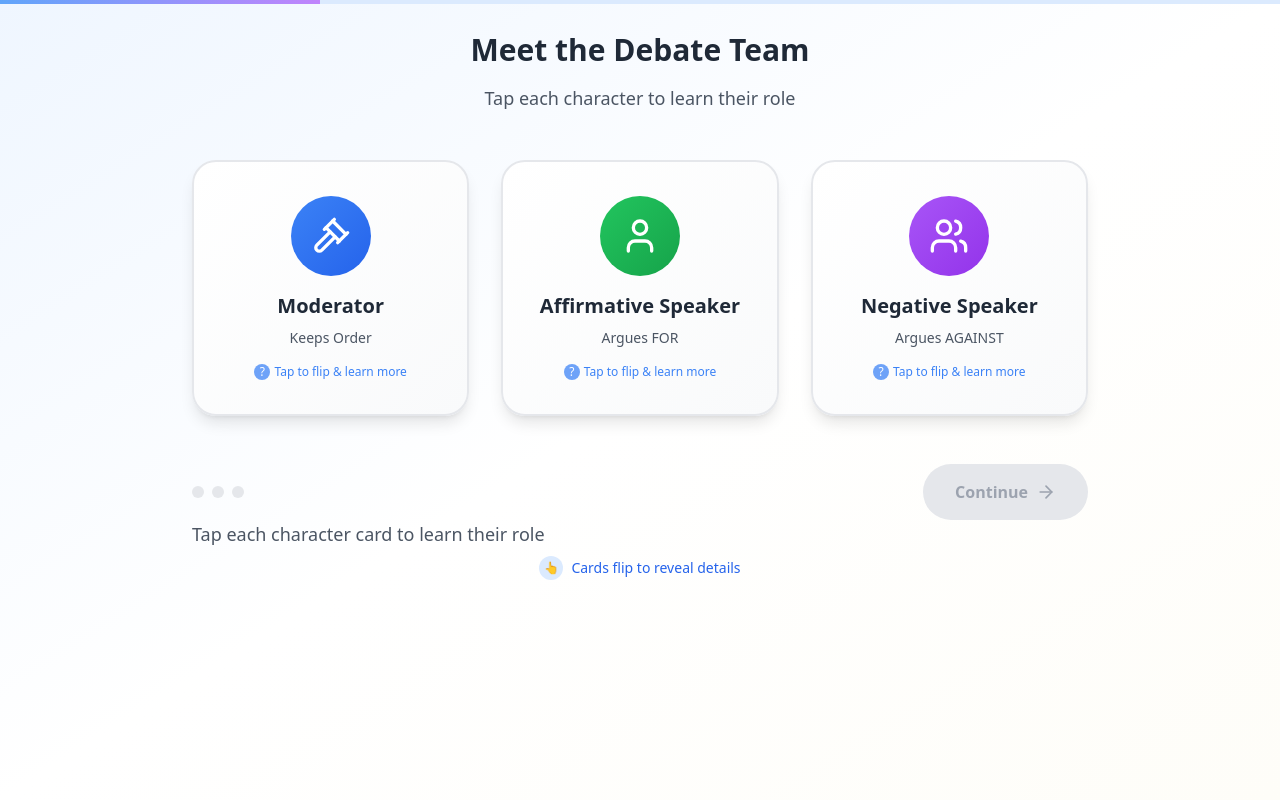
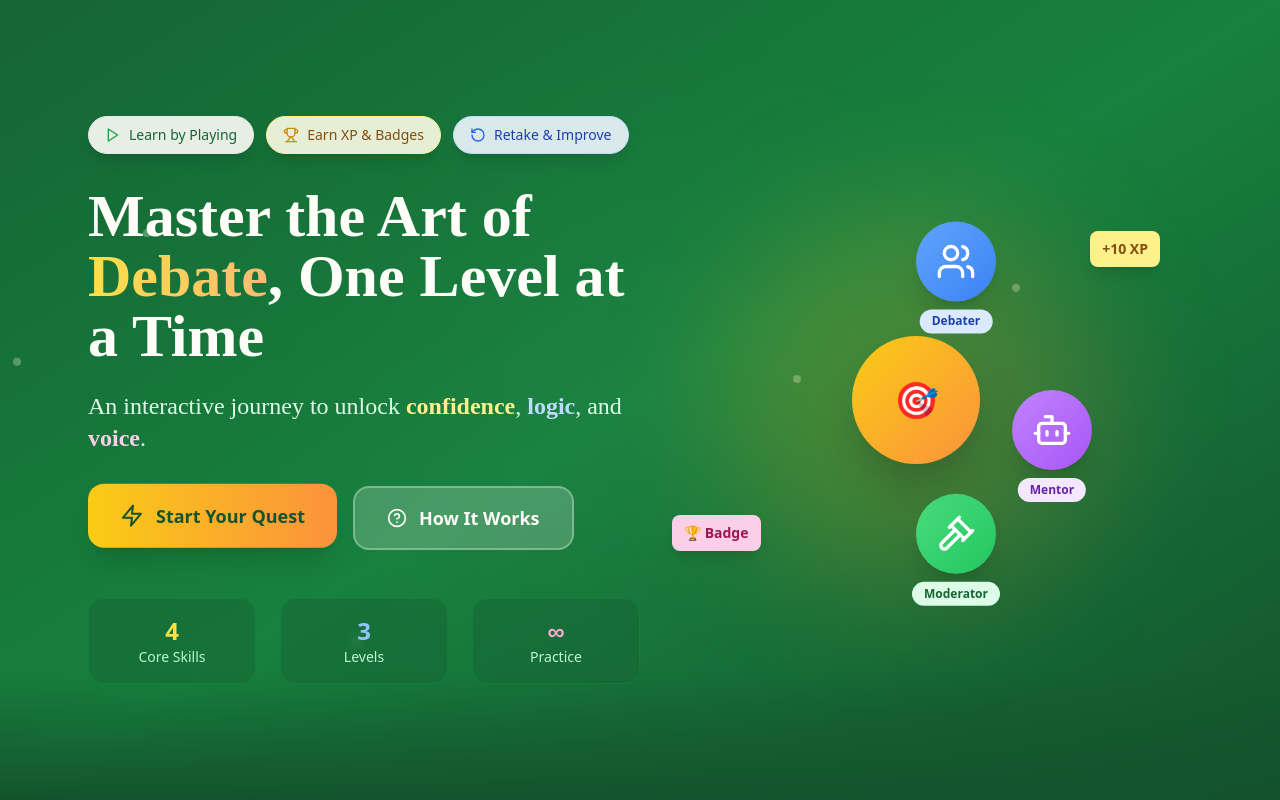
Before and after one commit to legend12309/DNP-debate, a React (Vite) app: page / in a window 1280 px wide. Built offline with nearby package versions, Linux system fonts and the light colour scheme.

Commit message:
Debate Quest Hero Section

```diff
--- /dev/null
+++ b/src/components/HeroSection.tsx
@@ -0,0 +1,170 @@
+import React, { useState, useEffect } from 'react';
+import { Play, HelpCircle, Trophy, Zap, RotateCcw, Users, Bot, Gavel } from 'lucide-react';
+
+interface HeroSectionProps {
+  onStartQuest: () => void;
+  onHowItWorks: () => void;
+}
+
+const HeroSection: React.FC<HeroSectionProps> = ({ onStartQuest, onHowItWorks }) => {
+  const [isVisible, setIsVisible] = useState(false);
+
+  useEffect(() => {
+    setIsVisible(true);
+  }, []);
+
+  return (
+    <div className="min-h-screen bg-gradient-to-br from-green-800 via-green-700 to-green-900 relative overflow-hidden">
+      {/* Chalkboard texture overlay */}
+      <div className="absolute inset-0 opacity-20">
+        <div className="w-full h-full bg-gradient-to-br from-transparent via-white/5 to-transparent"></div>
+        <div className="absolute inset-0 bg-[radial-gradient(circle_at_50%_50%,rgba(255,255,255,0.1),transparent_50%)]"></div>
+      </div>
+
+      {/* Floating chalk dust particles */}
+      <div className="absolute inset-0 overflow-hidden pointer-events-none">
+        {[...Array(6)].map((_, i) => (
+          <div
+            key={i}
+            className="absolute w-2 h-2 bg-cream-100 rounded-full opacity-30 animate-float"
+            style={{
+              left: `${Math.random() * 100}%`,
+              top: `${Math.random() * 100}%`,
+              animationDelay: `${Math.random() * 3}s`,
+              animationDuration: `${3 + Math.random() * 2}s`
+            }}
+          />
+        ))}
+      </div>
+
+      <div className="relative z-10 max-w-6xl mx-auto px-6 py-12 flex flex-col lg:flex-row items-center min-h-screen">
+        {/* Left Content */}
+        <div className={`lg:w-1/2 text-center lg:text-left transition-all duration-1000 ${isVisible ? 'opacity-100 translate-y-0' : 'opacity-0 translate-y-8'}`}>
+          {/* Badge Strip */}
+          <div className="flex flex-wrap justify-center lg:justify-start gap-3 mb-8">
+            <div className="flex items-center gap-2 bg-cream-50/90 backdrop-blur-sm px-4 py-2 rounded-full border border-cream-200 shadow-lg">
+              <Play className="w-4 h-4 text-green-600" />
+              <span className="text-sm font-medium text-green-800">Learn by Playing</span>
+            </div>
+            <div className="flex items-center gap-2 bg-yellow-50/90 backdrop-blur-sm px-4 py-2 rounded-full border border-yellow-200 shadow-lg">
+              <Trophy className="w-4 h-4 text-yellow-600" />
+              <span className="text-sm font-medium text-yellow-800">Earn XP & Badges</span>
+            </div>
+            <div className="flex items-center gap-2 bg-blue-50/90 backdrop-blur-sm px-4 py-2 rounded-full border border-blue-200 shadow-lg">
+              <RotateCcw className="w-4 h-4 text-blue-600" />
+              <span className="text-sm font-medium text-blue-800">Retake & Improve</span>
+            </div>
+          </div>
+
+          {/* Main Heading */}
+          <h1 className="text-4xl lg:text-6xl font-bold text-cream-50 mb-6 leading-tight font-['Caveat']">
+            Master the Art of{' '}
+            <span className="text-transparent bg-gradient-to-r from-yellow-300 to-orange-300 bg-clip-text">
+              Debate
+            </span>
+            , One Level at a Time
+          </h1>
+
+          {/* Subheading */}
+          <p className="text-xl lg:text-2xl text-green-100 mb-8 leading-relaxed font-['Poppins']">
+            An interactive journey to unlock{' '}
+            <span className="text-yellow-200 font-semibold">confidence</span>,{' '}
+            <span className="text-blue-200 font-semibold">logic</span>, and{' '}
+            <span className="text-pink-200 font-semibold">voice</span>.
+          </p>
+
+          {/* CTA Buttons */}
+          <div className="flex flex-col sm:flex-row gap-4 justify-center lg:justify-start">
+            <button
+              onClick={onStartQuest}
+              className="group bg-gradient-to-r from-yellow-400 to-orange-400 text-green-900 px-8 py-4 rounded-2xl font-bold text-lg shadow-xl hover:shadow-2xl hover:scale-105 transition-all duration-300 flex items-center justify-center gap-3 animate-bounce"
+            >
+              <Zap className="w-6 h-6 group-hover:rotate-12 transition-transform" />
+              Start Your Quest
+            </button>
+
+            <button
+              onClick={onHowItWorks}
+              className="bg-cream-50/20 backdrop-blur-sm text-cream-50 border-2 border-cream-50/30 px-8 py-4 rounded-2xl font-semibold text-lg hover:bg-cream-50/30 hover:scale-105 transition-all duration-300 flex items-center justify-center gap-3"
+            >
+              <HelpCircle className="w-5 h-5" />
+              How It Works
+            </button>
+          </div>
+
+          {/* Stats */}
+          <div className="mt-12 grid grid-cols-3 gap-6 text-center">
+            <div className="bg-green-800/50 backdrop-blur-sm rounded-2xl p-4 border border-green-600/30">
+              <div className="text-2xl font-bold text-yellow-300">4</div>
+              <div className="text-sm text-green-200">Core Skills</div>
+            </div>
+            <div className="bg-green-800/50 backdrop-blur-sm rounded-2xl p-4 border border-green-600/30">
+              <div className="text-2xl font-bold text-blue-300">3</div>
+              <div className="text-sm text-green-200">Levels</div>
+            </div>
+            <div className="bg-green-800/50 backdrop-blur-sm rounded-2xl p-4 border border-green-600/30">
+              <div className="text-2xl font-bold text-pink-300">∞</div>
+              <div className="text-sm text-green-200">Practice</div>
+            </div>
+          </div>
+        </div>
+
+        {/* Right Content - Characters */}
+        <div className={`lg:w-1/2 mt-12 lg:mt-0 transition-all duration-1000 delay-300 ${isVisible ? 'opacity-100 translate-x-0' : 'opacity-0 translate-x-8'}`}>
+          <div className="relative">
+            {/* Main character circle */}
+            <div className="relative mx-auto w-80 h-80 lg:w-96 lg:h-96">
+              {/* Background glow */}
+              <div className="absolute inset-0 bg-gradient-to-r from-yellow-400/20 to-orange-400/20 rounded-full blur-3xl"></div>
+
+              {/* Character avatars positioned around the circle */}
+              <div className="relative w-full h-full">
+                {/* Debater */}
+                <div className="absolute top-4 left-1/2 transform -translate-x-1/2 bg-gradient-to-br from-blue-400 to-blue-500 w-20 h-20 rounded-full flex items-center justify-center shadow-xl animate-float">
+                  <Users className="w-10 h-10 text-white" />
+                  <div className="absolute -bottom-8 left-1/2 transform -translate-x-1/2 bg-blue-100 text-blue-800 px-3 py-1 rounded-full text-xs font-semibold whitespace-nowrap">
+                    Debater
+                  </div>
+                </div>
+
+                {/* Mentor Bot */}
+                <div className="absolute top-1/2 right-4 transform -translate-y-1/2 bg-gradient-to-br from-purple-400 to-purple-500 w-20 h-20 rounded-full flex items-center justify-center shadow-xl animate-float" style={{ animationDelay: '1s' }}>
+                  <Bot className="w-10 h-10 text-white" />
+                  <div className="absolute -bottom-8 left-1/2 transform -translate-x-1/2 bg-purple-100 text-purple-800 px-3 py-1 rounded-full text-xs font-semibold whitespace-nowrap">
+                    Mentor
+                  </div>
+                </div>
+
+                {/* Moderator */}
+                <div className="absolute bottom-4 left-1/2 transform -translate-x-1/2 bg-gradient-to-br from-green-400 to-green-500 w-20 h-20 rounded-full flex items-center justify-center shadow-xl animate-float" style={{ animationDelay: '2s' }}>
+                  <Gavel className="w-10 h-10 text-white" />
+                  <div className="absolute -bottom-8 left-1/2 transform -translate-x-1/2 bg-green-100 text-green-800 px-3 py-1 rounded-full text-xs font-semibold whitespace-nowrap">
+                    Moderator
+                  </div>
+                </div>
+
+                {/* Central logo/icon */}
+                <div className="absolute top-1/2 left-1/2 transform -translate-x-1/2 -translate-y-1/2 bg-gradient-to-br from-yellow-400 to-orange-400 w-32 h-32 rounded-full flex items-center justify-center shadow-2xl">
+                  <div className="text-4xl font-bold text-green-900">🎯</div>
+                </div>
+              </div>
+            </div>
+
+            {/* Floating elements */}
+            <div className="absolute top-8 right-8 bg-yellow-200 text-yellow-800 px-3 py-2 rounded-lg text-sm font-semibold shadow-lg animate-bounce" style={{ animationDelay: '0.5s' }}>
+              +10 XP
+            </div>
+            <div className="absolute bottom-8 left-8 bg-pink-200 text-pink-800 px-3 py-2 rounded-lg text-sm font-semibold shadow-lg animate-bounce" style={{ animationDelay: '1.5s' }}>
+              🏆 Badge
+            </div>
+          </div>
+        </div>
+      </div>
+
+      {/* Bottom wave decoration */}
+      <div className="absolute bottom-0 left-0 right-0 h-32 bg-gradient-to-t from-green-900 to-transparent"></div>
+    </div>
+  );
+};
+
+export default HeroSection;
--- a/src/components/MinimalApp.tsx
+++ b/src/components/MinimalApp.tsx
@@ -1,4 +1,5 @@
 import React, { useState } from 'react';
+import HeroSection from './HeroSection';
 import ProgressBar from './ProgressBar';
 import CharacterChoiceScreen from './CharacterChoiceScreen';
 import RuleBreakingScene from './RuleBreakingScene';
@@ -12,6 +13,7 @@ import { Trophy, Star, RotateCcw } from 'lucide-react';
 
 const MinimalApp: React.FC = () => {
   const [currentScene, setCurrentScene] = useState(0);
+  const [showHero, setShowHero] = useState(true);
   const [completedScenes, setCompletedScenes] = useState<Set<number>>(new Set());
   const [showLevel2, setShowLevel2] = useState(false);
   const [level2Completed, setLevel2Completed] = useState(false);
@@ -48,7 +50,28 @@ const MinimalApp: React.FC = () => {
   const handleLevel3Complete = () => {
     setLevel3Completed(true);
     setShowLevel3(false);
+    setShowHero(true); // Return to hero after completing everything
   };
+
+  const handleStartQuest = () => {
+    setShowHero(false);
+    setCurrentScene(0);
+  };
+
+  const handleHowItWorks = () => {
+    // Could show a tutorial or info modal
+    alert('Tutorial coming soon! For now, click "Start Your Quest" to begin learning debate fundamentals.');
+  };
+
+  // Show Hero Section
+  if (showHero) {
+    return (
+      <HeroSection
+        onStartQuest={handleStartQuest}
+        onHowItWorks={handleHowItWorks}
+      />
+    );
+  }
 
   // Show Level 2 if requested
   if (showLevel2) {
--- a/tailwind.config.js
+++ b/tailwind.config.js
@@ -12,11 +12,16 @@ export default {
       animation: {
         'fade-in': 'fadeIn 0.5s ease-in-out',
         'bounce': 'bounce 1s infinite',
+        'float': 'float 3s ease-in-out infinite',
       },
       keyframes: {
         fadeIn: {
           '0%': { opacity: '0', transform: 'translateY(10px)' },
           '100%': { opacity: '1', transform: 'translateY(0)' },
+        },
+        float: {
+          '0%, 100%': { transform: 'translateY(0px)' },
+          '50%': { transform: 'translateY(-10px)' },
         }
       },
       perspective: {
```
